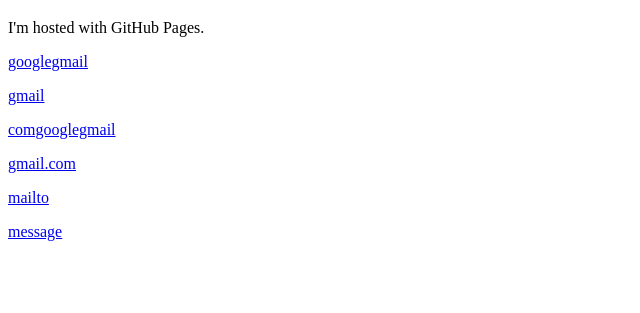
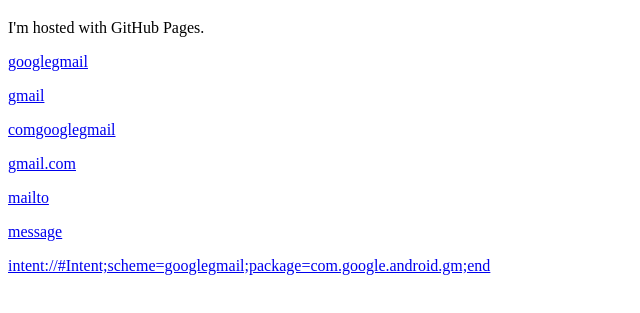
Before and after one commit to eisuke/eisuke.github.io, a plain HTML site: page index.html in a window 1280 px wide. Shown: the part 61-374 px from the top of the page, without its empty margins (0-640 px from the left). Drawn offline with Linux system fonts and the light colour scheme.

Commit message:
Update index.html

```diff
--- a/index.html
+++ b/index.html
@@ -10,5 +10,6 @@
 <p><a href="https://gmail.com">gmail.com</a></p>
 <p><a href="mailto:">mailto</a></p>
 <p><a href="message:">message</a></p>
+<p><a href="intent://#Intent;scheme=googlegmail;package=com.google.android.gm;end">intent://#Intent;scheme=googlegmail;package=com.google.android.gm;end</a></p>
 </body>
 </html>
```
